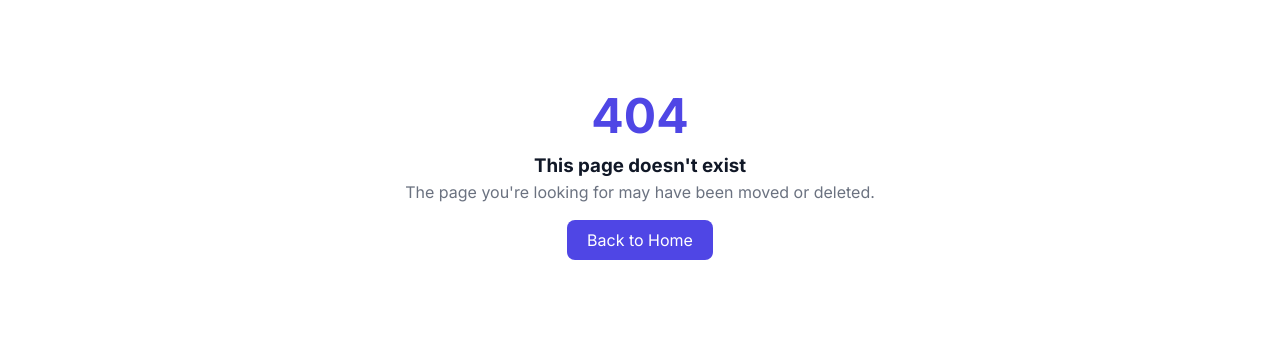
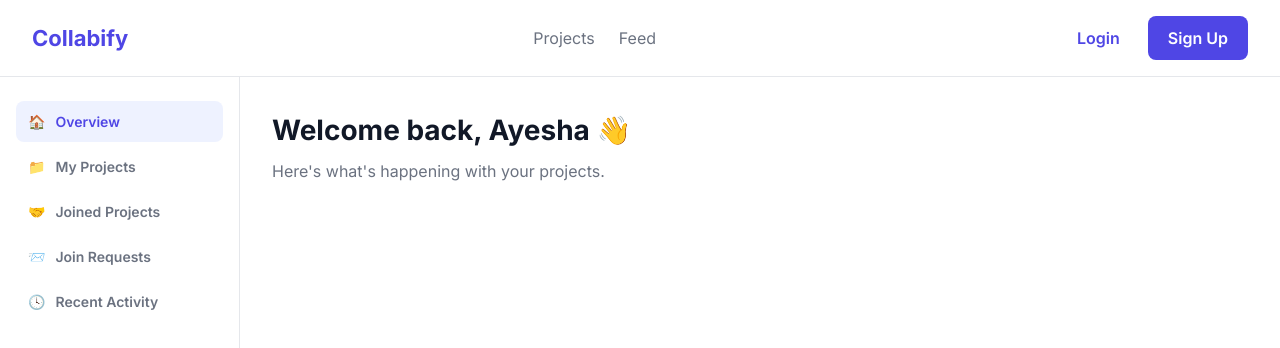
Before and after one commit to Moazam80/collabify, a React (Vite) app in the folder frontend/: page /dashboard in a window 1280 px wide. Before the commit this address had no page. Shown: the top 348 px of the page. Built offline with nearby package versions, Linux system fonts and the light colour scheme.

Commit message:
feat: add Dashboard layout with sidebar navigation using nested routes

```diff
--- a/frontend/src/App.jsx
+++ b/frontend/src/App.jsx
@@ -11,6 +11,8 @@ import ProjectDetails from "./pages/ProjectDetails";
 import CreateProject from "./pages/CreateProject";
 import EditProject from "./pages/EditProject";
 import Feed from "./pages/Feed";
+import Dashboard from "./pages/Dashboard";
+import DashboardLayout from "./layouts/DashboardLayout";
 import NotFound from "./pages/NotFound";
 
 function App() {
@@ -29,6 +31,12 @@ function App() {
         <Route path="/projects/:title/edit" element={<EditProject />} />
         <Route path="/projects/:title" element={<ProjectDetails />} />
         <Route path="/feed" element={<Feed />} />
+
+        {/* Dashboard routes — all share the Sidebar layout */}
+        <Route path="/dashboard" element={<DashboardLayout />}>
+          <Route index element={<Dashboard />} />
+        </Route>
+
         <Route path="*" element={<NotFound />} />
       </Routes>
     </BrowserRouter>
--- /dev/null
+++ b/frontend/src/components/Sidebar.jsx
@@ -0,0 +1,47 @@
+import { NavLink } from "react-router-dom";
+
+const sidebarLinks = [
+  { label: "Overview", icon: "🏠", path: "/dashboard" },
+  { label: "My Projects", icon: "📁", path: "/dashboard/my-projects" },
+  { label: "Joined Projects", icon: "🤝", path: "/dashboard/joined" },
+  { label: "Join Requests", icon: "📨", path: "/dashboard/requests" },
+  { label: "Recent Activity", icon: "🕓", path: "/dashboard/activity" },
+];
+
+function Sidebar() {
+  return (
+    <div
+      style={{
+        width: "240px",
+        borderRight: "1px solid var(--color-border)",
+        padding: "24px 16px",
+        flexShrink: 0,
+      }}
+    >
+      {sidebarLinks.map((link) => (
+        <NavLink
+          key={link.path}
+          to={link.path}
+          end={link.path === "/dashboard"}
+          style={({ isActive }) => ({
+            display: "flex",
+            alignItems: "center",
+            gap: "10px",
+            padding: "10px 12px",
+            borderRadius: "var(--radius-sm)",
+            marginBottom: "4px",
+            fontSize: "var(--font-size-small)",
+            fontWeight: "600",
+            background: isActive ? "var(--color-primary-light)" : "transparent",
+            color: isActive ? "var(--color-primary)" : "var(--color-text-secondary)",
+          })}
+        >
+          <span>{link.icon}</span>
+          {link.label}
+        </NavLink>
+      ))}
+    </div>
+  );
+}
+
+export default Sidebar;
--- /dev/null
+++ b/frontend/src/layouts/DashboardLayout.jsx
@@ -0,0 +1,19 @@
+import { Outlet } from "react-router-dom";
+import Navbar from "../components/Navbar";
+import Sidebar from "../components/Sidebar";
+
+function DashboardLayout() {
+  return (
+    <div>
+      <Navbar />
+      <div style={{ display: "flex" }}>
+        <Sidebar />
+        <div style={{ flex: 1, padding: "32px", minWidth: 0 }}>
+          <Outlet />
+        </div>
+      </div>
+    </div>
+  );
+}
+
+export default DashboardLayout;
--- /dev/null
+++ b/frontend/src/pages/Dashboard.jsx
@@ -0,0 +1,14 @@
+function Dashboard() {
+  return (
+    <div>
+      <h1 style={{ fontSize: "var(--font-size-h2)", fontWeight: "700", marginBottom: "8px" }}>
+        Welcome back, Ayesha 👋
+      </h1>
+      <p style={{ fontSize: "var(--font-size-base)", color: "var(--color-text-secondary)" }}>
+        Here's what's happening with your projects.
+      </p>
+    </div>
+  );
+}
+
+export default Dashboard;
```
